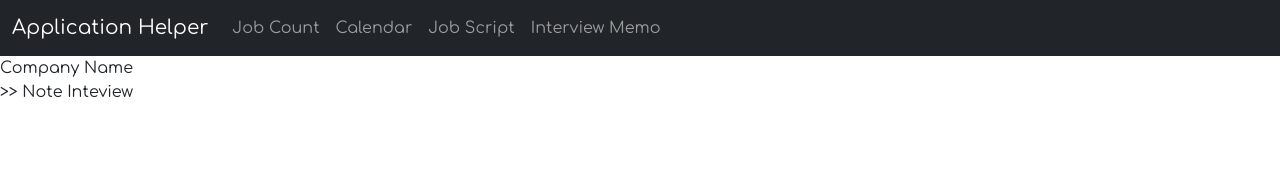
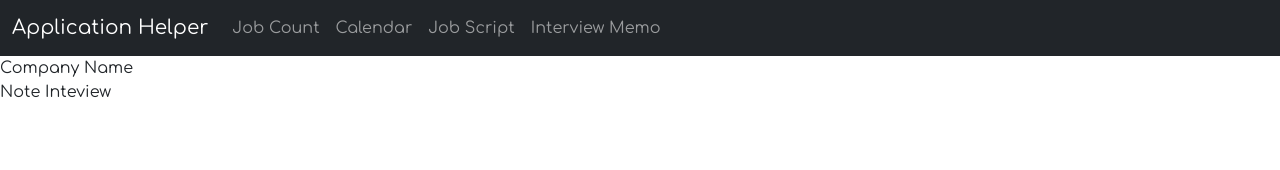
Before and after one commit to jbkim0547/application-countingapp, a React (Create React App) app: page /interviewNote in a window 1280 px wide. Shown: the top 170 px of the page. Built offline with nearby package versions, Linux system fonts and the light colour scheme.

Commit message:
Update InterviewNote.jsx
Fixing Typo

```diff
--- a/src/Interview/InterviewNote.jsx
+++ b/src/Interview/InterviewNote.jsx
@@ -3,7 +3,7 @@ const InterviewNote = () => {
     <div>
       <div>Company Name</div>
 
-      <div className="interviewNote">>>
+      <div className="interviewNote">
         Note Inteview
       </div>
     </div>
```
